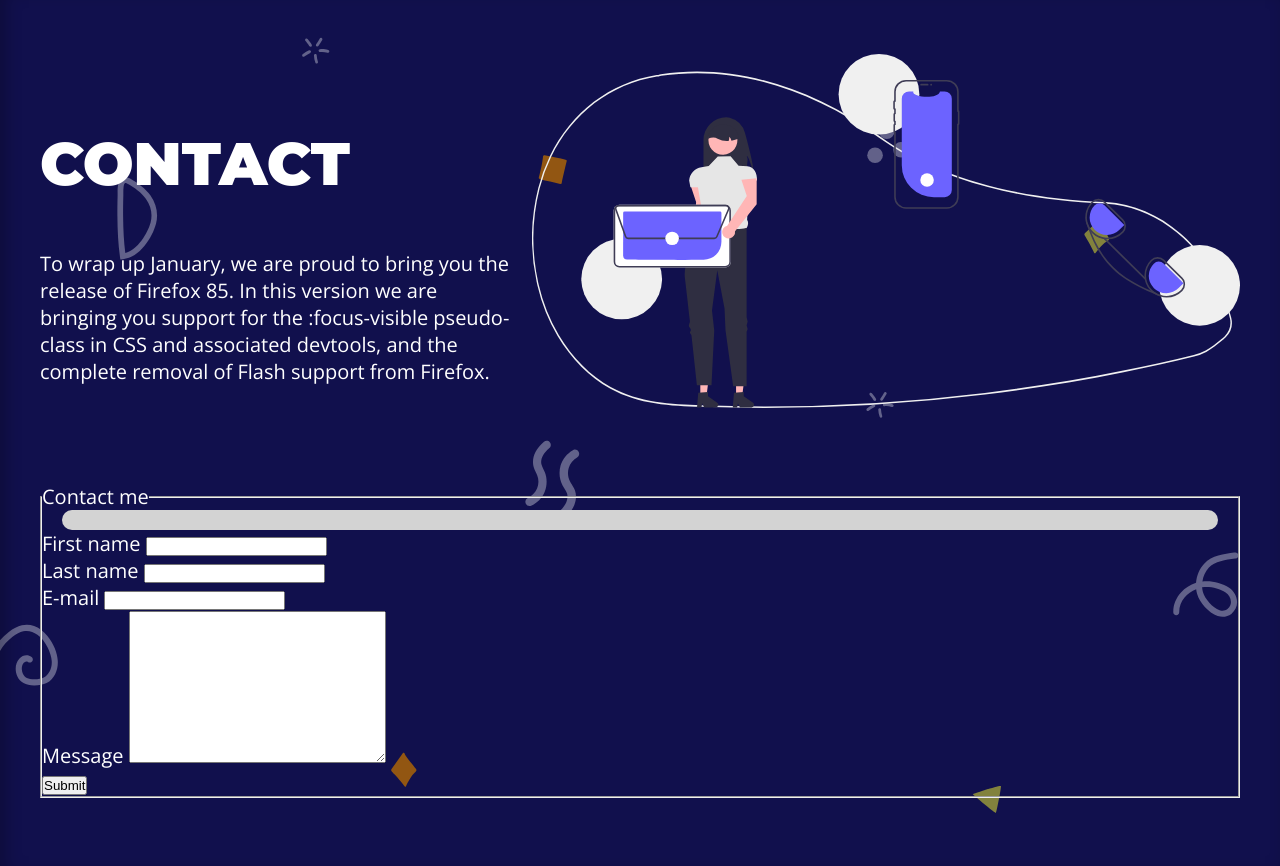
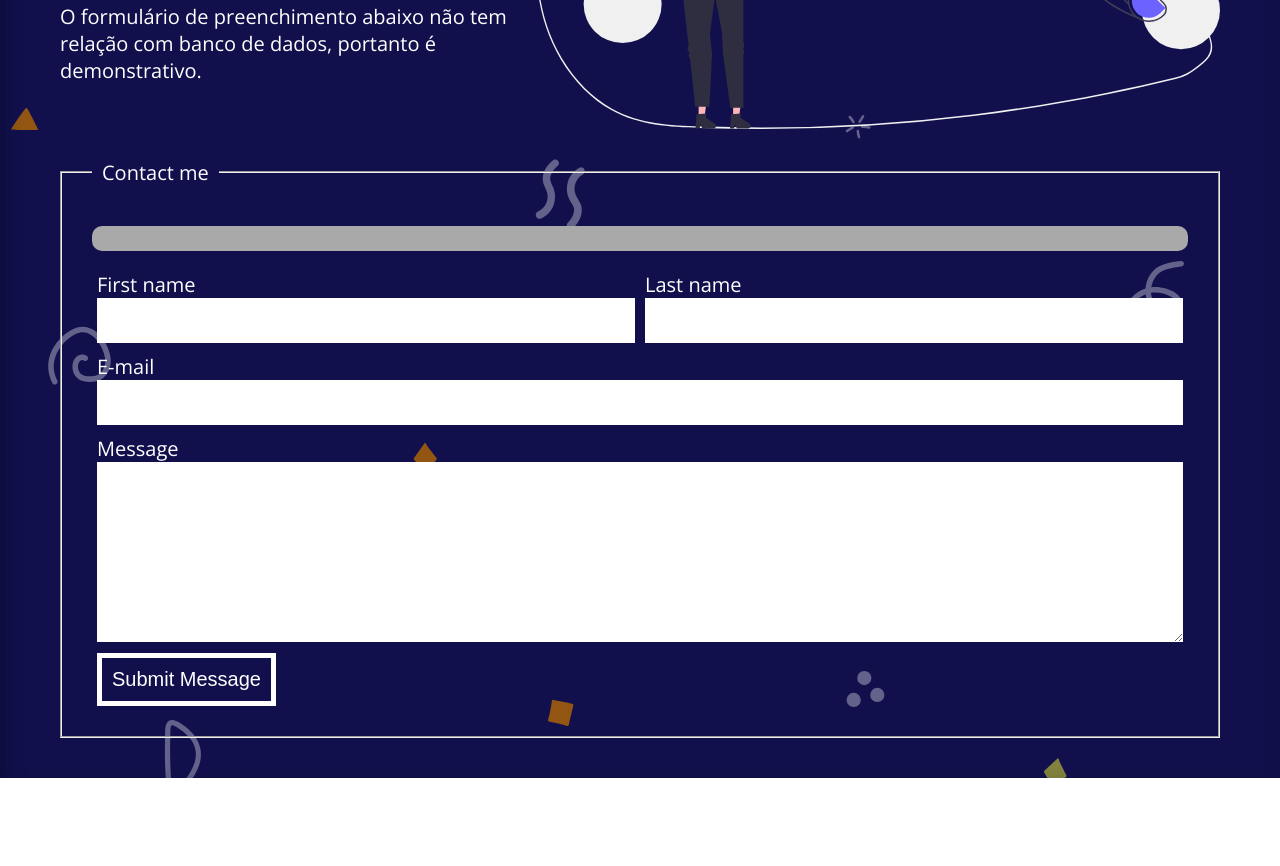
Before and after one commit to brunagafo/projeto-landing-page, a plain HTML site: page index.html in a window 1280 px wide. Shown: the part 5054-5920 px from the top of the page. After the commit the page ends 5832 px from the top, so only its background shows below. Drawn offline with nearby package versions, Linux system fonts and the light colour scheme.

Commit message:
formulário - finalmente

```diff
--- a/assets/css/dark.css
+++ /dev/null
@@ -1,25 +0,0 @@
-:root {
-    --corbase: #0E0D40;
-    --cinza01: lightgray;
-}
-
-body {
-    background-color: white;
-}
-
-.whitecontainer {
-    color: white;
-    background-color: var(--corbase);
-}
-
-#menu, #menu div {
-    background-color: white;
-}
-
-#menu a {
-    color: white;
-}
-
-#menu ul li a:hover {
-    color: var(--cinza01);
-}
--- a/assets/css/style.css
+++ b/assets/css/style.css
@@ -1,6 +1,7 @@
 * {
     margin: 0;
     padding: 0;
+    box-sizing: border-box;
 }
 
 /*VARIÁVEIS*/
@@ -11,6 +12,7 @@
     --azul01: #0e0d40b8;
     --cinza01: lightgray;
     --cinza02: rgb(236, 233, 233);
+    --cinza03: darkgray;
     --laranja01: #ff7300;
 }
 
@@ -70,6 +72,8 @@ h6 {
 /*SESSÕES*/
 .sessao {
     height: 100vh;
+    display: flex;
+    align-items: center;
 }
 
 .maincontainer {
@@ -153,7 +157,7 @@ h6 {
 #intro {
     display: flex;
     justify-content: space-between;
-    align-items: center;
+    align-items: end;
     max-height: 100vh;
 }
 
@@ -265,7 +269,7 @@ h6 {
 #ses-pricing {
     display: flex;
     height: 100vh;
-    max-width: 60rem;
+    max-width: 70rem;
     flex-direction: column;
     flex-wrap: nowrap;
     gap: 3rem;
@@ -308,6 +312,7 @@ table thead, table tfoot {
 }
 
 /*CONTACT*/
+    /*Primeira tela*/
 #contact {
     position: relative;
     display: grid;
@@ -327,21 +332,24 @@ table thead, table tfoot {
     height: auto;
 }
 
-.contact-form {
-    grid-column: span 2;
-}
+    /*Segunda tela*/
 
+    /*barra de preenchimento*/
 #bar {
     margin: auto;
-    margin-right: 2rem;
-    margin-left: 2rem;
-    height: 2rem;
+    margin-bottom: 1.5rem;
+    width: 100%;
+    height: 2.5rem;
     border-radius: 10px;
-    background-color: var(--cinza01);
+    background-color: var(--cinza03);
 }
 
 .bar-fill {
     display: none;
+}
+
+.progress-active {
+    display: block;
 }
 
 #prog-25 {
@@ -352,7 +360,7 @@ table thead, table tfoot {
 }
 
 #prog-50 {
-    margin-top: -2rem;
+    margin-top: -2.5rem;
     width: 50%;
     height: 100%;
     border-radius: 10px;
@@ -360,7 +368,7 @@ table thead, table tfoot {
 }
 
 #prog-75 {
-    margin-top: -2rem;
+    margin-top: -2.5rem;
     width: 75%;
     height: 100%;
     border-radius: 10px;
@@ -368,25 +376,53 @@ table thead, table tfoot {
 }
 
 #prog-100 {
-    margin-top: -2rem;
+    margin-top: -2.5rem;
     width: 100%;
     height: 100%;
     border-radius: 10px;
     background-color: var(--laranja01);
 }
+    /*Fim da barra de preenchimento*/
 
-.progress-active {
-    display: block;
+    /*formulário de contato*/
+.contact-form {
+    grid-column: span 2;
 }
 
-/*#contact {
-    max-height: 100vh;
-    display: flex;
-    flex-flow: column wrap;
-    justify-content: space-between;
-    align-items: center;
-}*/
+.grid-contact {
+    display: grid;
+    grid-template-columns: 1fr 1fr;
+}
 
-/*#ses-contact-2 {
-    box-shadow: none;
-}*/
+#form legend {
+    padding: 1rem;
+}
+
+#form fieldset {
+    padding: 3rem;
+}
+
+.form-group {
+    padding: 0.5rem;
+}
+
+.form-group textarea, .form-group input {
+    width: 100%;
+    padding: 1.5rem 2rem;
+    border: none;
+    background-color: white;
+}
+
+.form-group label {
+    display: inline-block;
+}
+
+#form fieldset button {
+    padding: 1rem;
+    border: 0.5rem solid white;
+    margin-left: 0.5rem;
+    background-color: transparent;
+    color: white;
+    font-size: 2rem;
+
+}
--- a/assets/js/script.js
+++ b/assets/js/script.js
@@ -4,24 +4,38 @@ const lastNameInput = document.querySelector('#last-name')
 const emailInput = document.querySelector('#email')
 const msgTextarea = document.querySelector('#msg')
 
+//Barra de progressão
 const prog25 = document.querySelector('#prog-25');
 const prog50 = document.querySelector('#prog-50');
 const prog75 = document.querySelector('#prog-75');
 const prog100 = document.querySelector('#prog-100');
 
 form.addEventListener("input", updateProgressBar);
+form.addEventListener('submit', handleSubmit);
 
+//FUNCTION PARA MUDAR BARRA DE PROGRESSÃO
 function updateProgressBar() {
-    const inputs = [firstNameInput, lastNameInput, emailInput, msgTextarea];
+    //Número de inputs preenchidos(filled) começa em 0
     let filledCount = 0;
 
-    inputs.forEach(input => {
-        if (input.value.trim() !== "") {
+    //Está verificando se o valor dentro dos inputs é diferente de nada, ou seja, foi preenchido
+    //trim() retira qualquer espaço em branco p/ o valor do input não ser inválido
+    if (firstNameInput.value.trim() !== '' || lastNameInput.value.trim() !== '') {
+        //Inputs preenchidos recebem +1
       filledCount++;
     }
-    });
 
+    if (emailInput.value.trim() !== '') {
+      filledCount++;
+    }
+
+    if (msgTextarea.value.trim() !== '') {
+      filledCount++;
+    }
+
+    //Cálculo do CSS da barra de progressão
     if (filledCount >= 1) {
+        //Adicionando minha classe .progress-active na div referida para tornar a barra 25% visível
       prog25.classList.add('progress-active');
     } else {
       prog25.classList.remove('progress-active');
@@ -39,39 +53,40 @@ function updateProgressBar() {
       prog75.classList.remove('progress-active');
     }
 
-    if (filledCount === 4) {
+    if (filledCount === 3) {
       prog100.classList.add('progress-active');
     } else {
       prog100.classList.remove('progress-active');
     }
   }
 
-form.addEventListener("submit", (event) => {
+  //FUNCTION PARA VALIDAÇÃO DE PREENCHIMENTO CORRETO DOS INPUTS
+  function handleSubmit(event) {
     event.preventDefault();
 
-    //Verificação de nome vazio
-    if(firstNameInput.value === "" || lastNameInput.value ==="") {
-        alert("Por favor, preencha o seu nome e sobrenome.");
-        return
+    // Verificação de nome vazio
+    if (firstNameInput.value === '' || lastNameInput.value === '') {
+      alert('Por favor, preencha o seu nome e sobrenome.');
+      return;
     }
 
-    //Verificação email vazio
-    if(emailInput.value === "" || isEmailValid(emailInput.value)) {
-        alert("Por favor, preencha o campo e-mail corretamente.")
-        return
+    // Verificação email vazio
+    if (emailInput.value === '' || !isEmailValid(emailInput.value)) {
+      alert('Por favor, preencha o campo e-mail corretamente.');
+      return;
     }
 
-    //Verificação mensagem vazia
-    if(msgTextarea.value === "") {
-        alert("Você precisa escrever uma mensagem!")
-        return
+   // Verificação msg vazia
+    if (msgTextarea.value === '') {
+      alert('Você precisa escrever uma mensagem!');
+      return;
     }
 
-    //Todos os campos corretamente preenchidos, envie o form
-    form.submit()
-});
+    // Todos os campos corretamente preenchidos, envie o formulário
+    form.submit();
+  }
 
-//Function para validar e-mail (preenchidos corretamente)
+//FUNCTION PARA VALIDAR EMAIL (preenchidos corretamente)
 function isEmailValid(email) {
     //regex de validação
     const emailRegex = new RegExp(
--- a/index.html
+++ b/index.html
@@ -234,10 +234,8 @@
         <div class="maincontainer" id="contact">
             <div id="contact-box-um">
                 <h2>CONTACT</h2>
-                <p>To wrap up January, we are proud to bring you the release of Firefox 85.
-                    In this version we are bringing you support for the
-                    :focus-visible pseudo-class in CSS and associated devtools,
-                    and the complete removal of Flash support from Firefox.
+                <p>
+                    O formulário de preenchimento abaixo não tem relação com banco de dados, portanto é demonstrativo.
                 </p>
             </div>
             <div id="contact-box-dois">
@@ -253,6 +251,7 @@
                             <div class="bar-fill" id="prog-75"></div>
                             <div class="bar-fill" id="prog-100"></div>
                         </div>
+                        <div class="grid-contact">
                             <div class="form-group">
                                 <label for="first-name">First name</label>
                                 <input type="text" name="first-name" id="first-name">
@@ -260,6 +259,7 @@
                             <div class="form-group">
                                 <label for="last-name">Last name</label>
                                 <input type="text" name="last-name" id="last-name">
+                            </div>
                         </div>
                             <div class="form-group">
                                 <label for="email">E-mail</label>
@@ -270,7 +270,7 @@
                                 <textarea name="msg" id="msg" cols="30" rows="10"></textarea>
                             </div>
 
-                        <button type="submit">Submit</button>
+                            <button type="submit">Submit Message</button>
                     </fieldset>
                 </form>
             </div>
```
Lines whose indentation alone changed are shown as unchanged.
